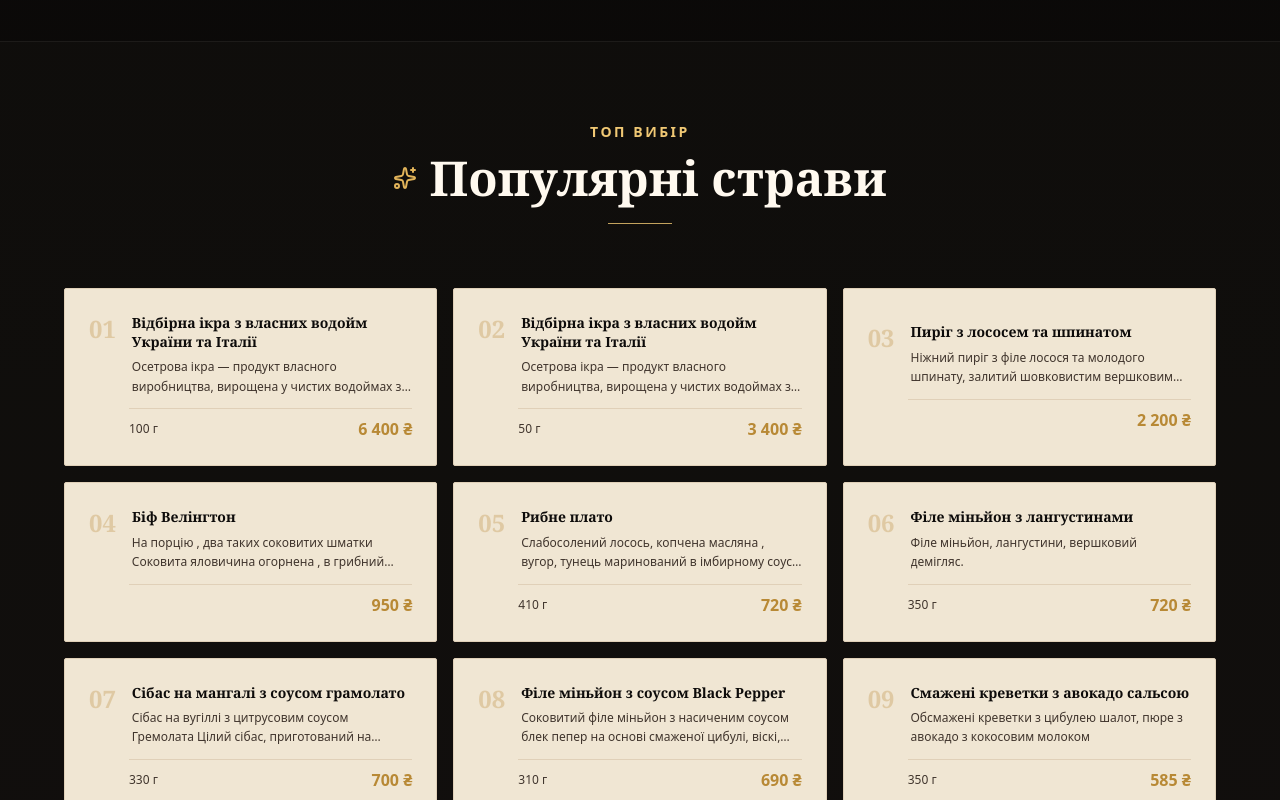
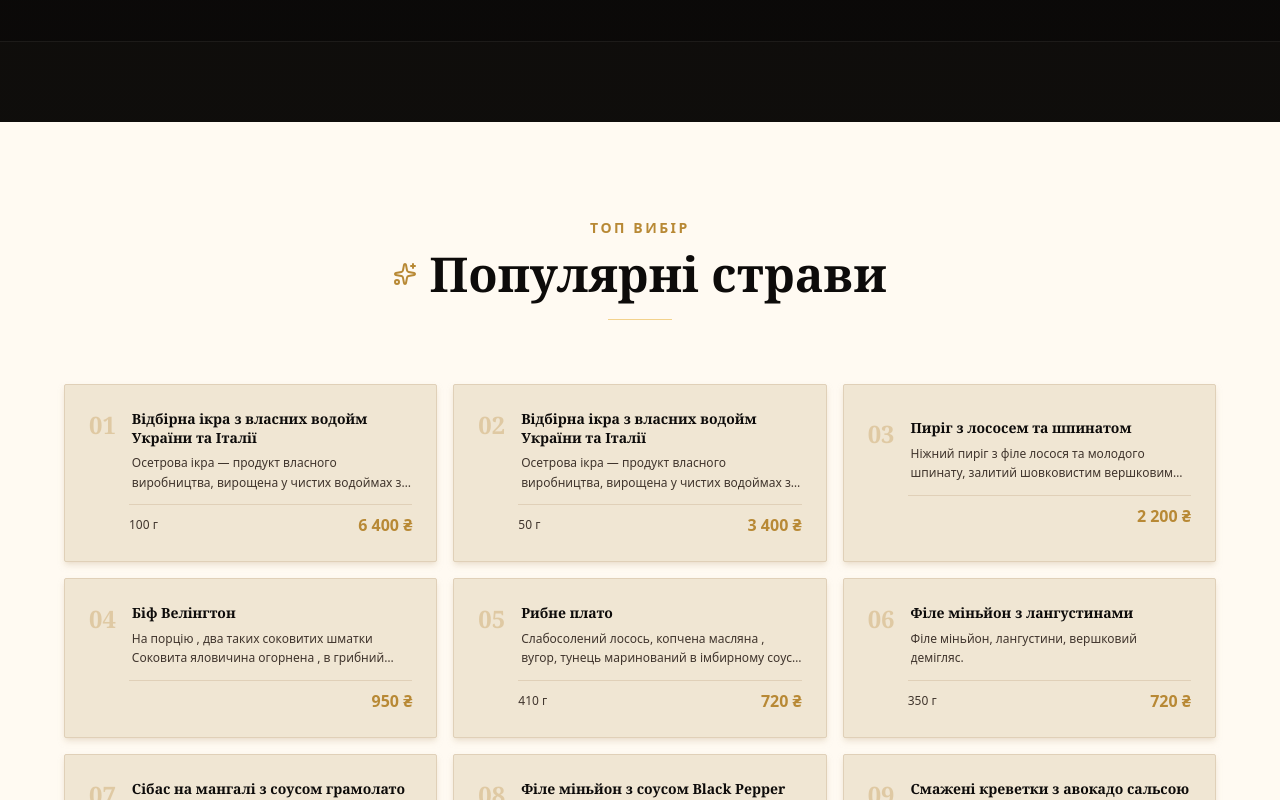
Before and after one commit to dupcamen-dev/riv, a React (Vite) app: page /#/ in a window 1280 px wide. Shown: the part 1400-2200 px from the top of the page. Built offline with nearby package versions, Linux system fonts and the light colour scheme.

Commit message:
feat: cream bg for Popular section

```diff
--- a/src/pages/Popular.jsx
+++ b/src/pages/Popular.jsx
@@ -24,13 +24,15 @@ export default function Popular({ onOpenDish }) {
   }
 
   return (
-    <div className="page-container pb-24">
+    <div className="page-container bg-cream-50 py-24">
       <div className="page-content">
-        <SectionTitle subtitle="Топ вибір">
-          <span className="flex items-center justify-center gap-3">
-            <Sparkles size={24} className="text-gold-500" /> Популярні страви
-          </span>
-        </SectionTitle>
+        <div className="[&_h2]:text-dark-900 [&_p]:text-gold-600">
+          <SectionTitle subtitle="Топ вибір">
+            <span className="flex items-center justify-center gap-3">
+              <Sparkles size={24} className="text-gold-600" /> Популярні страви
+            </span>
+          </SectionTitle>
+        </div>
 
         {popular.length === 0 ? (
           <div className="text-center py-20">
@@ -49,7 +51,7 @@ export default function Popular({ onOpenDish }) {
                 transition={{ delay: i * 0.04, duration: 0.4, ease: [0.25, 0.1, 0.25, 1] }}
                 whileHover={{ y: -4 }}
                 onClick={() => openDish(item)}
-                className="group w-full rounded-lg border border-cream-200 bg-cream-100 p-6 text-left transition-all duration-300 hover:border-gold-500/40 hover:bg-cream-50 cursor-pointer"
+                className="group w-full rounded-lg border border-cream-200 bg-cream-100 p-6 text-left shadow-md shadow-cream-200/50 transition-all duration-300 hover:border-gold-500/40 hover:shadow-lg hover:shadow-gold-500/10 hover:bg-cream-50 cursor-pointer"
               >
                 <div className="flex items-start gap-4 mb-3">
                   <span className="text-2xl font-bold text-gold-600/30 font-serif tabular-nums">{String(i + 1).padStart(2, '0')}</span>
```
